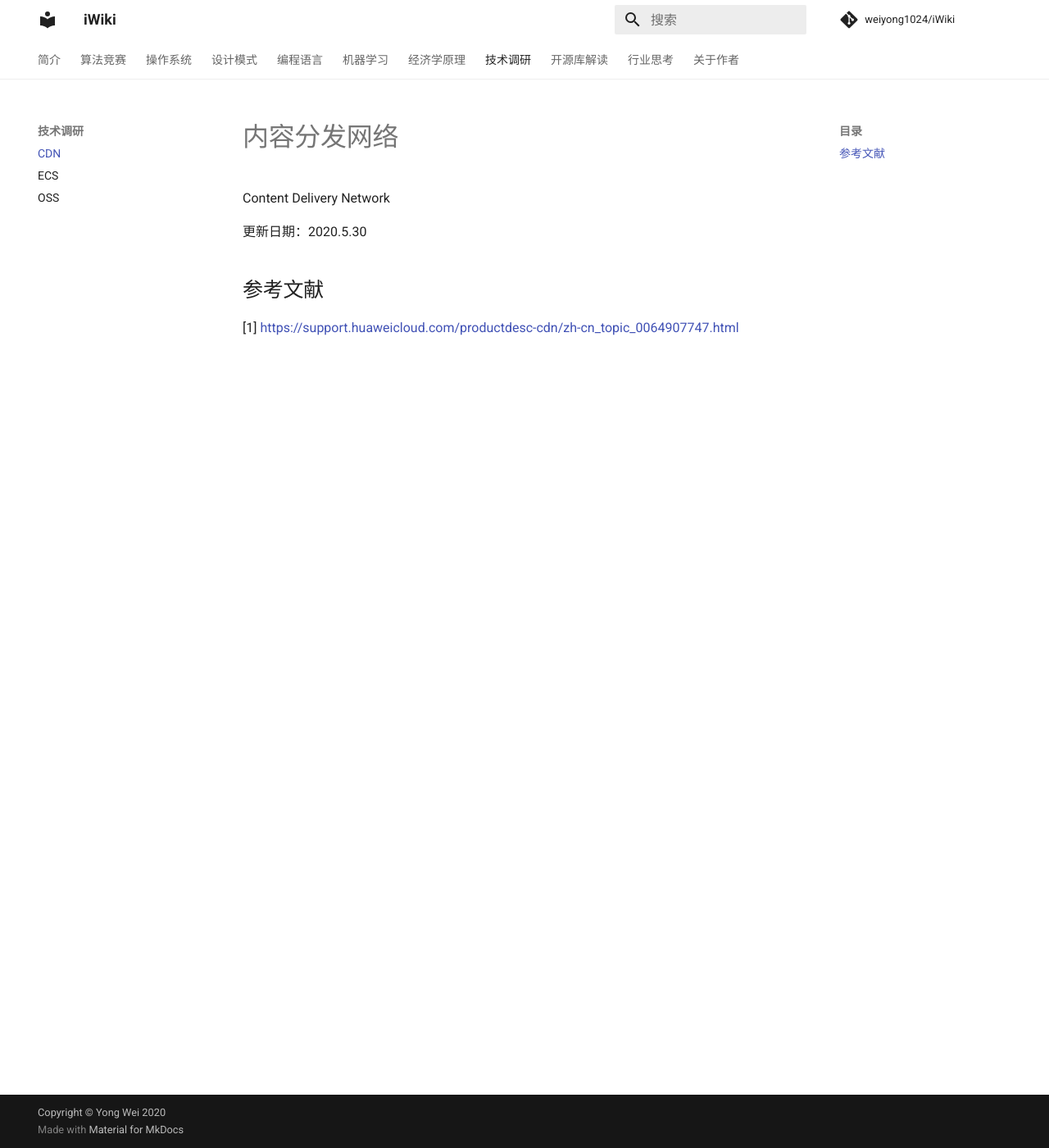
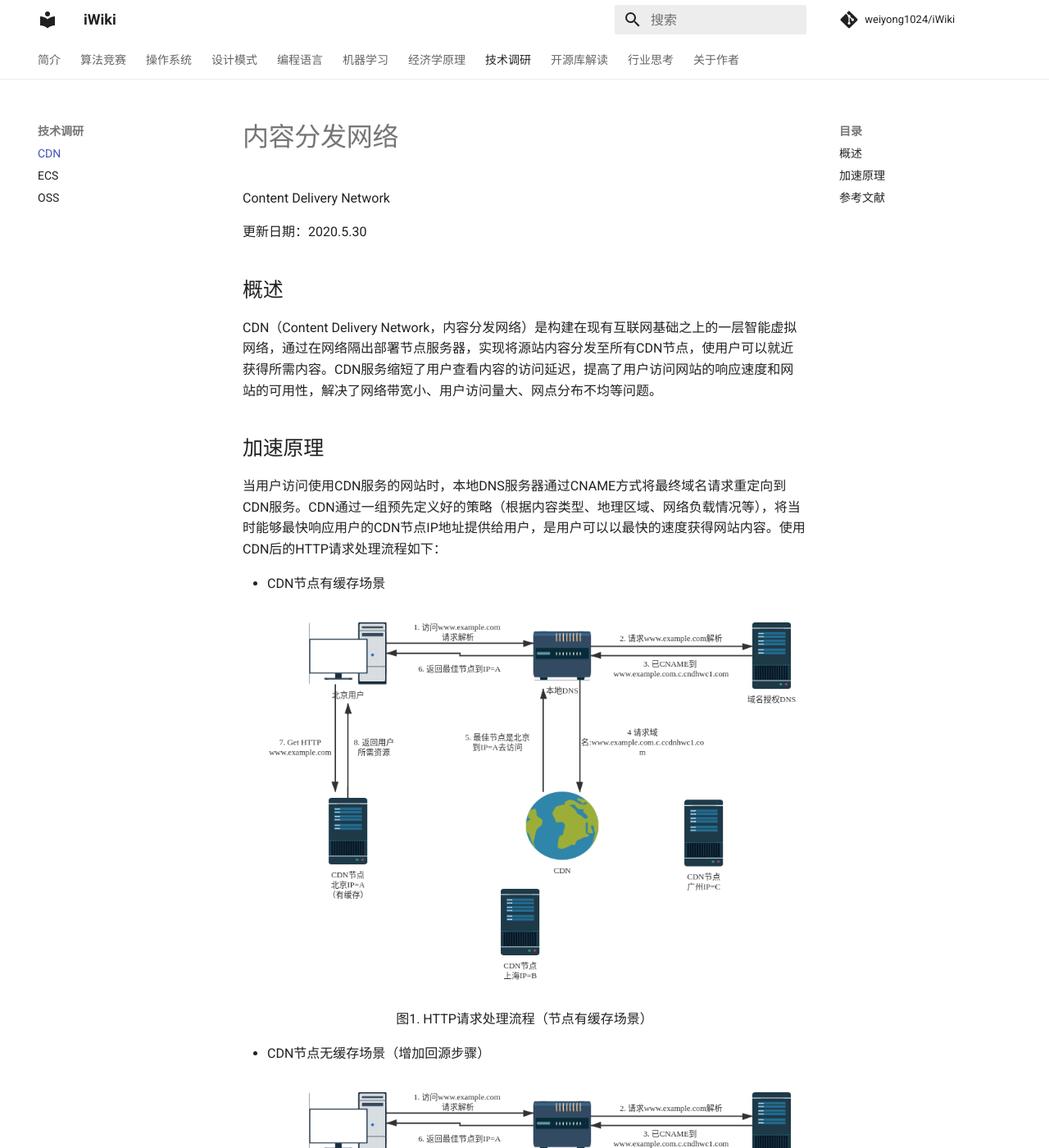
Before and after one commit to weiyong1024/iWiki, an MkDocs documentation site: the page built from docs/survey/cdn.md, in a window 1280 px wide and 1400 px high. Shown: the whole window at 82% size. Built offline with MkDocs 1.6.1 and Material for MkDocs 9.7.7, drawn with Linux system fonts in a browser that asks for light colours; comment, search, counter and statistics services are not loaded; some of the changed text lies outside the part shown.

Commit message:
Add CDN from huawei cloud

```diff
--- a/docs/survey/cdn.md
+++ b/docs/survey/cdn.md
@@ -5,6 +5,28 @@ Content Delivery Network
 更新日期：2020.5.30
 
 
+## 概述
+
+CDN（Content Delivery Network，内容分发网络）是构建在现有互联网基础之上的一层智能虚拟网络，通过在网络隔出部署节点服务器，实现将源站内容分发至所有CDN节点，使用户可以就近获得所需内容。CDN服务缩短了用户查看内容的访问延迟，提高了用户访问网站的响应速度和网站的可用性，解决了网络带宽小、用户访问量大、网点分布不均等问题。
+
+
+## 加速原理
+
+当用户访问使用CDN服务的网站时，本地DNS服务器通过CNAME方式将最终域名请求重定向到CDN服务。CDN通过一组预先定义好的策略（根据内容类型、地理区域、网络负载情况等），将当时能够最快响应用户的CDN节点IP地址提供给用户，是用户可以以最快的速度获得网站内容。使用CDN后的HTTP请求处理流程如下：
+
+* CDN节点有缓存场景
+
+![CDNWithCache](./images/request_with_cache.png)
+<center>图1. HTTP请求处理流程（节点有缓存场景）</center>
+
+* CDN节点无缓存场景（增加回源步骤）
+
+![CDNWithoutCache](./images/request_without_cache.png)
+<center>图1. HTTP请求处理流程（节点有缓存场景）</center>
+
+
 ## 参考文献
 
-[1] https://support.huaweicloud.com/productdesc-cdn/zh-cn_topic_0064907747.html
+[1] 华为云 什么是CDN https://support.huaweicloud.com/productdesc-cdn/zh-cn_topic_0064907747.html
+
+[2] lin_zone CDN技术原理概要 https://cloud.tencent.com/developer/article/1185727
```
Also changed, not shown: docs/survey/images/request_with_cache.png (added), docs/survey/images/request_without_cache.png (added).
